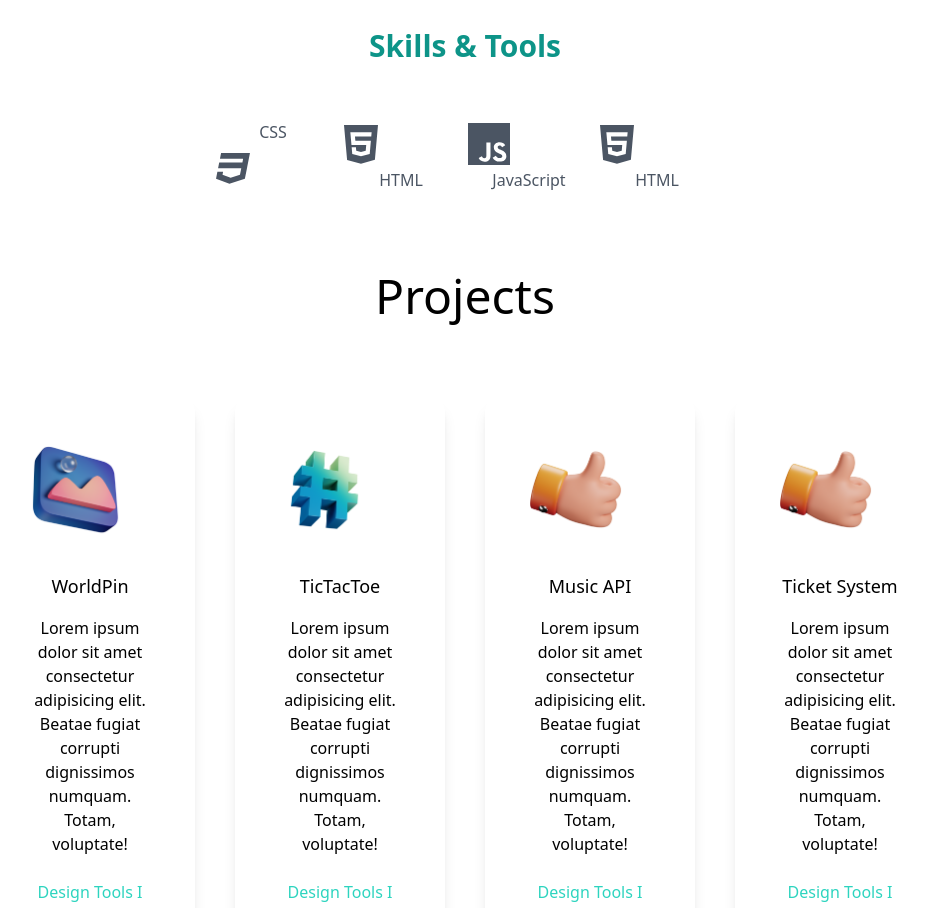
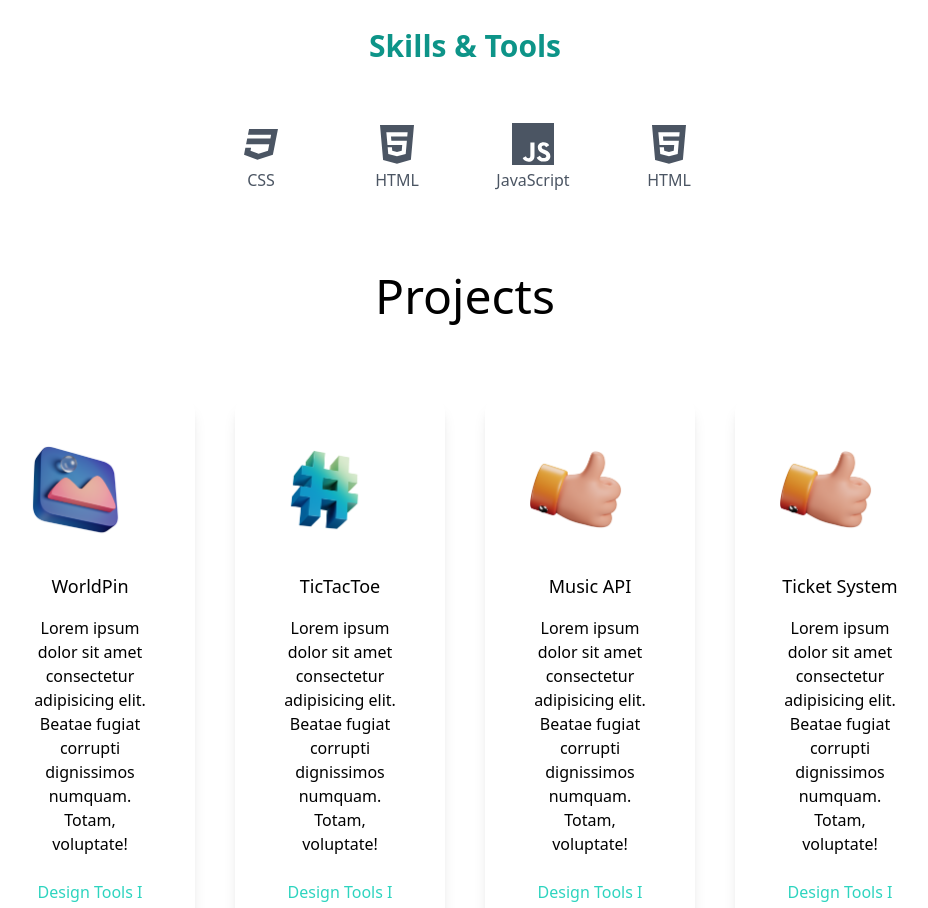
Before and after one commit to faizanahmkhan/next-portfolio, a Next.js app: page / in a window 1280 px wide. Shown: the part 1400-2308 px from the top of the page, without its empty margins (175-1103 px from the left). Built offline with nearby package versions, Linux system fonts and the light colour scheme.

Commit message:
finally!! added flex to skill icon to align text

```diff
--- a/pages/index.js
+++ b/pages/index.js
@@ -149,18 +149,19 @@ export default function Home() {
             <h2 className="text-center text-3xl font-semibold text-teal-600 m-14 dark:text-pink-400">
               Skills & Tools
             </h2>
-            <div className="grid md:grid-cols-4 px-56">
-              {/* <p className="w-1/5"></p> */}
 
-              <div className="text-gray-600 text-center dark:text-white">
-                <span className="font-medium hover:text-blue-400">CSS</span><DiCss3Full
+
+            <div className="grid md:grid-cols-4 px-52">
+
+              <div className="text-gray-600  dark:text-white flex flex-col justify-center items-center">
+                <DiCss3Full
                 className="text-gray-600 text-5xl hover:text-blue-500 hover:scale-110 dark:text-white
-                dark:hover:text-blue-500"
-                > </DiCss3Full>
+                dark:hover:text-blue-500 " />
 
+                <span className="font-medium hover:text-blue-400">CSS</span>
               </div>
 
-              <div className="text-gray-600 text-center dark:text-white">
+              <div className="text-gray-600 dark:text-white flex flex-col justify-center items-center">
               <DiHtml5
               className="text-gray-600 text-5xl hover:text-blue-500 hover:scale-110 dark:text-white
                 dark:hover:text-blue-500"
@@ -168,7 +169,7 @@ export default function Home() {
               <span className="font-medium hover:text-blue-400">HTML</span>
               </div>
 
-              <div className="text-gray-600 text-center dark:text-white">
+              <div className="text-gray-600 dark:text-white flex flex-col justify-center items-center">
               <IoLogoJavascript
               className="text-gray-600 text-5xl hover:text-blue-500 hover:scale-110 dark:text-white
                 dark:hover:text-blue-500 "
@@ -176,14 +177,14 @@ export default function Home() {
               <span className="font-medium hover:text-blue-400 text-center">JavaScript</span>
               </div>
 
-              <div className="text-gray-600 text-center dark:text-white">
+              <div className="text-gray-600 dark:text-white flex flex-col justify-center items-center">
               <DiHtml5
               className="text-gray-600 text-5xl hover:text-blue-500 hover:scale-110 dark:text-white
                 dark:hover:text-blue-500"
                 />
               <span className="font-medium hover:text-blue-400">HTML</span>
               </div>
-              {/* <p className="w-1/5"></p> */}
+
             </div>
 
           </div>
```
